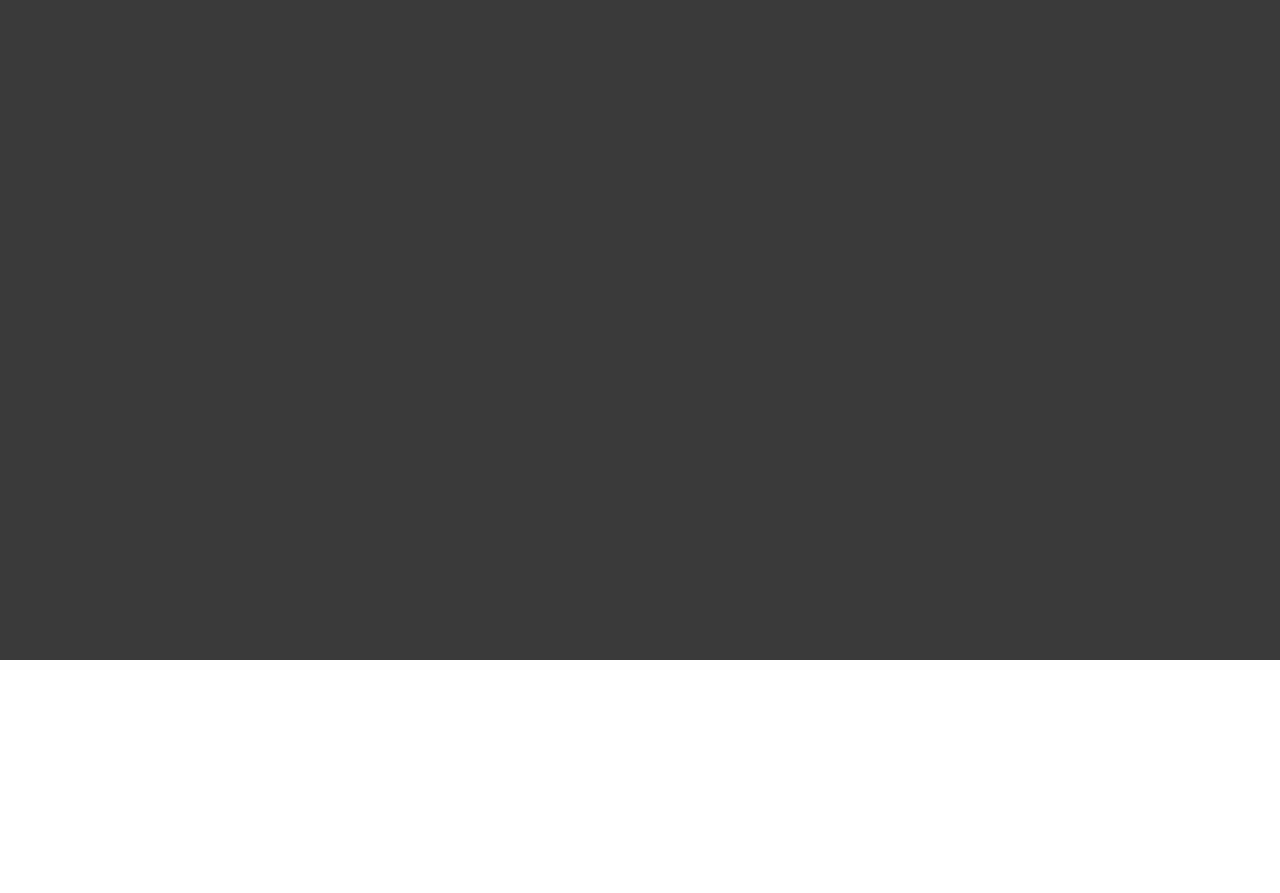
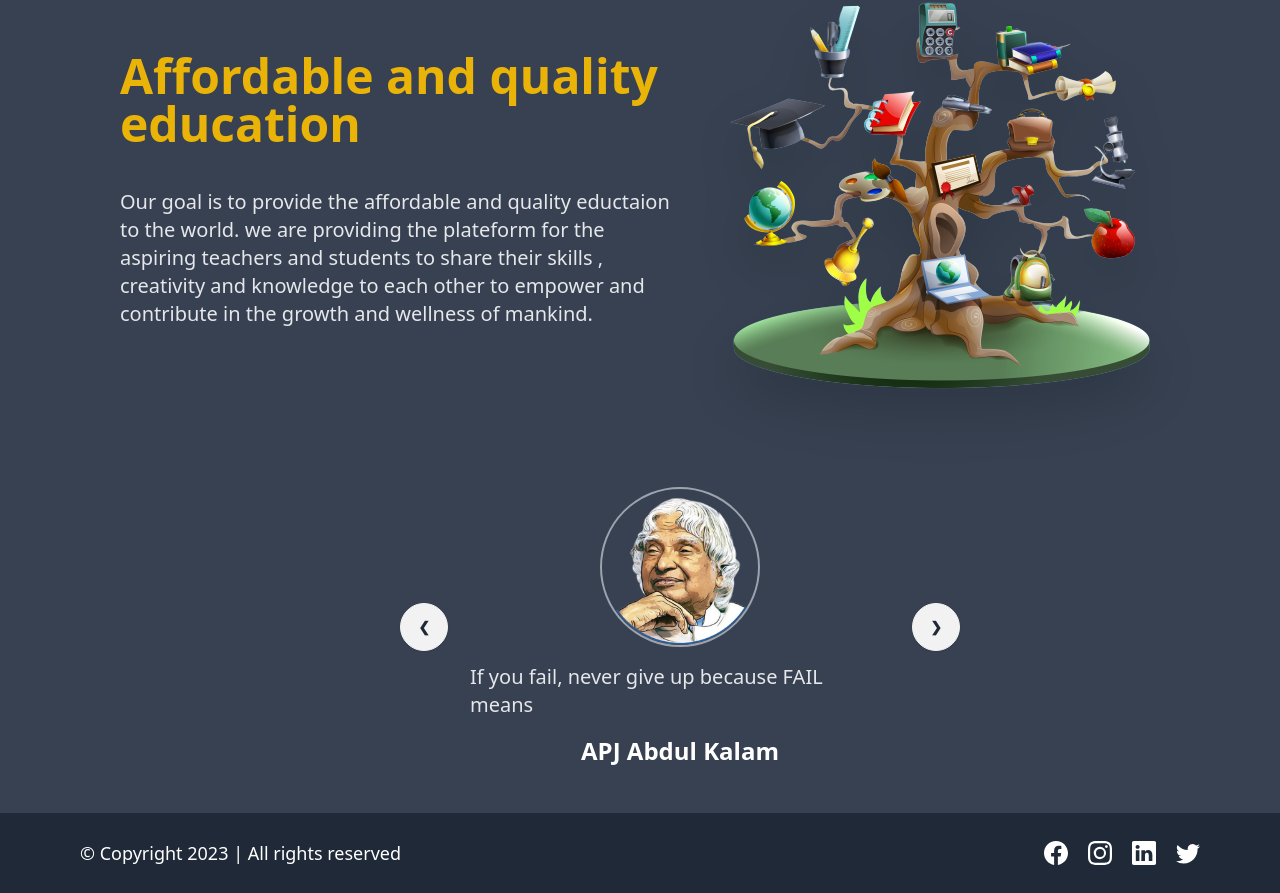
Before and after one commit to vinods029/lms-frontpage, a React (Vite) app: page /about in a window 1280 px wide. Before the commit this address had no page. Shown: the part 140-1033 px from the top of the page. Before the commit the page ends 800 px from the top, so only its background shows below. Built offline with nearby package versions, Linux system fonts and the light colour scheme.

Commit message:
about us page was added

```diff
--- a/src/App.jsx
+++ b/src/App.jsx
@@ -1,21 +1,17 @@
+import "./App.css";
 
-import './App.css'
+import { Route, Routes } from "react-router-dom";
 
-import { Route, Routes } from 'react-router-dom'
-
-import Home from './pages/Home'
-
-
+import Aboutus from "./pages/Aboutus";
+import Home from "./pages/Home";
 
 function App() {
-
-  return(
-
+  return (
     <Routes>
-      <Route path="/" element = {<Home/>}/>
+      <Route path="/" element={<Home />} />
+      <Route path="/about" element={<Aboutus />} />
     </Routes>
-
-  )
+  );
 }
 
-export default App
+export default App;
--- a/src/components/Footer.jsx
+++ b/src/components/Footer.jsx
@@ -1,21 +1,42 @@
-function Footer(){
+import { BsFacebook, BsInstagram, BsLinkedin, BsTwitter } from "react-icons/bs";
 
-    const newDate = new Date()
-    const year = newDate.getFullYear();
-    return(
-        <>
-            <footer className=" relative left-0 h-[10vh] py-5 flex flex-col sm:flex- items-center justify-between sm:px-20 text-white bg-gray-800 ">
-            <section className=" text-lg  ">
-             © Copyright {year} | All rights reserved
-            </section>
-            </footer>
+function Footer() {
+  const newDate = new Date();
+  const year = newDate.getFullYear();
+  return (
+    <footer className="relative left-0 bottom-0 h-[10vh] py-5 flex flex-col sm:flex-row items-center justify-between sm:px-20 text-white bg-gray-800 ">
+      <section className=" text-lg  ">
+        © Copyright {year} | All rights reserved
+      </section>
 
-        </>
-    )
-
+      <section className="flex items-center justify-center gap-5 text-2xl text-white">
+        <a
+          href="#"
+          className=" hover:text-yellow-500 transition-all ease-in-ot duration-300"
+        >
+          <BsFacebook />
+        </a>
+        <a
+          href="#"
+          className=" hover:text-yellow-500 transition-all ease-in-ot duration-300"
+        >
+          <BsInstagram />
+        </a>
+        <a
+          href="#"
+          className=" hover:text-yellow-500 transition-all ease-in-ot duration-300"
+        >
+          <BsLinkedin />
+        </a>
+        <a
+          href="#"
+          className=" hover:text-yellow-500 transition-all ease-in-ot duration-300"
+        >
+          <BsTwitter />
+        </a>
+      </section>
+    </footer>
+  );
 }
 
-
-
-
 export default Footer;
--- a/src/layouts/HomeLayout.jsx
+++ b/src/layouts/HomeLayout.jsx
@@ -1,46 +1,41 @@
-import {AiFillCloseCircle } from 'react-icons/ai'
-import {FiMenu } from 'react-icons/fi'
-import { Link } from 'react-router-dom';
+import { AiFillCloseCircle } from "react-icons/ai";
+import { FiMenu } from "react-icons/fi";
+import { Link } from "react-router-dom";
 
-import Footer from '../components/Footer'
+import Footer from "../components/Footer";
 
-
-
-
-
-
-function HomeLayout({children}){
-
-    function changeWidth(){
-        const drawerSide = document.getElementsByClassName("drawer-side")
-        drawerSide[0].style.width = 'auto';
+function HomeLayout({ children }) {
+  function changeWidth() {
+    const drawerSide = document.getElementsByClassName("drawer-side");
+    drawerSide[0].style.width = "auto";
   }
 
-
-    function hideDrawer(){
-        const element = document.getElementsByClassName('drawer-toggle')
+  function hideDrawer() {
+    const element = document.getElementsByClassName("drawer-toggle");
     element[0].checked = false;
-        const drawerSide = document.getElementsByClassName("drawer-side")
-        drawerSide[0].style.width = '0';
-
-
+    const drawerSide = document.getElementsByClassName("drawer-side");
+    drawerSide[0].style.width = "0";
   }
 
-    return(
+  return (
     <div className=" min-h-[90vh]  ">
       <div className=" drawer  absolute left-0 z-50 w-full">
         <input id="my-drawer" type="checkbox" className="drawer-toggle" />
         <div className="drawer-content">
           <label htmlFor="my-drawer">
-                <FiMenu onClick={changeWidth} size={"32px"} className=" font-bold text-white m-4 "/>
+            <FiMenu
+              onClick={changeWidth}
+              size={"32px"}
+              className=" font-bold text-white m-4 "
+            />
           </label>
         </div>
-        <div className='drawer-side w-0' >
+        <div className="drawer-side w-0">
           <label htmlFor="my-drawer" className="drawer-overlay"></label>
-        <ul className=' menu p-4 w-48 sm:w-80 bg-base-200 text-base-content relative '>
-        <li className=' w-fit absolute right-2 z-50 '>
-            <button onClick={hideDrawer} >
-                <AiFillCloseCircle size={24}/>
+          <ul className=" menu p-4 w-48 sm:w-80 h-[100%] bg-base-200 text-base-content relative ">
+            <li className=" w-fit absolute right-2 z-50 ">
+              <button onClick={hideDrawer}>
+                <AiFillCloseCircle size={24} />
               </button>
             </li>
             <li>
@@ -50,7 +45,7 @@
               <Link to="/about">About us</Link>
             </li>
             <li>
-            <Link to="/contact">Contact us</Link>
+              <Link to="/ontact">Contact us</Link>
             </li>
             <li>
               <Link to="/courses">All Courses</Link>
@@ -58,21 +53,14 @@
             <li>
               <button></button>
             </li>
-
           </ul>
-
         </div>
       </div>
 
       {children}
-       <Footer/>
-
+      <Footer />
     </div>
-
   );
-
-
 }
 
-
 export default HomeLayout;
--- /dev/null
+++ b/src/pages/Aboutus.jsx
@@ -0,0 +1,124 @@
+import aboutMainImage from "../assets/Images/aboutMainImage.png";
+import apj from "../assets/Images/apj.png";
+import billGates from "../assets/Images/billGates.png";
+import nelsonMandela from "../assets/Images/nelsonMandela.png";
+import steveJobs from "../assets/Images/steveJobs.png";
+import HomeLayout from "../layouts/HomeLayout";
+
+function Aboutus() {
+  return (
+    <HomeLayout>
+      <div className=" bg-gray-700 flex flex-col text-white pl-20 pt-20">
+        <div className=" flex   flex-row items-center gap-5 mx-10 ">
+          <section className=" w-1/2 space-y-10 ">
+            <h1 className=" text-5xl text-yellow-500 font-semibold ">
+              Affordable and quality education
+            </h1>
+            <p className=" text-xl text-gray-200 ">
+              Our goal is to provide the affordable and quality eductaion to the
+              world. we are providing the plateform for the aspiring teachers
+              and students to share their skills , creativity and knowledge to
+              each other to empower and contribute in the growth and wellness of
+              mankind.
+            </p>
+          </section>
+          <div className=" w-1/2 ">
+            <img
+              src={aboutMainImage}
+              className=" drop-shadow-2xl "
+              alt="about main page"
+              id="test1"
+            />
+          </div>
+        </div>
+
+        <div className="carousel w-1/2 my-10 mx-auto ">
+          <div id="slide1" className="carousel-item relative w-full">
+            <div className=" flex flex-col items-center justify-center gap-4 px-[15%]">
+              <img
+                src={apj}
+                className="w-40 rounded-full border-2 border-gray-400 "
+              />
+              <p className="text-xl text-gray-200">
+                If you fail, never give up because FAIL means{" "}
+              </p>
+              <h3 className="text-2xl font-semibold ">APJ Abdul Kalam</h3>
+              <div className="absolute flex justify-between transform -translate-y-1/2 left-5 right-5 top-1/2">
+                <a href="#slide4" className="btn btn-circle">
+                  ❮
+                </a>
+                <a href="#slide2" className="btn btn-circle">
+                  ❯
+                </a>
+              </div>
+            </div>
+          </div>
+          <div id="slide2" className="carousel-item relative w-full">
+            <div className=" flex flex-col items-center justify-center gap-4 px-[15%]">
+              <img
+                src={steveJobs}
+                className="w-40 rounded-full border-2 border-gray-400 "
+              />
+              <p className="text-xl text-gray-200">
+                Innovation distinguishes between a leader and a follower.{" "}
+              </p>
+              <h3 className="text-2xl font-semibold ">Steve Jobs</h3>
+              <div className="absolute flex justify-between transform -translate-y-1/2 left-5 right-5 top-1/2">
+                <a href="#slide1" className="btn btn-circle">
+                  ❮
+                </a>
+                <a href="#slide3" className="btn btn-circle">
+                  ❯
+                </a>
+              </div>
+            </div>
+          </div>
+          <div id="slide3" className="carousel-item relative w-full">
+            <div className=" flex flex-col items-center justify-center gap-4 px-[15%]">
+              <img
+                src={billGates}
+                className="w-40 rounded-full border-2 border-gray-400 "
+              />
+              <p className="text-xl text-gray-200">
+                The belief that the world is getting worse, that we can't solve
+                extreme poverty and disease, isn't just mistaken{" "}
+              </p>
+              <h3 className="text-2xl font-semibold ">Bill Gates</h3>
+              <div className="absolute flex justify-between transform -translate-y-1/2 left-5 right-5 top-1/2">
+                <a href="#slide2" className="btn btn-circle">
+                  ❮
+                </a>
+                <a href="#slide4" className="btn btn-circle">
+                  ❯
+                </a>
+              </div>
+            </div>
+          </div>
+          <div id="slide4" className="carousel-item relative w-full">
+            <div className=" flex flex-col items-center justify-center gap-4 px-[15%]">
+              <img
+                src={nelsonMandela}
+                className="w-40 rounded-full border-2 border-gray-400 "
+              />
+              <p className="text-xl text-gray-200">
+                Education is the most powerful weapon which you can use to
+                change the world.
+              </p>
+              <h3 className="text-2xl font-semibold ">Nelson Mandela</h3>
+              <div className="absolute flex justify-between transform -translate-y-1/2 left-5 right-5 top-1/2">
+                <a href="#slide3" className="btn btn-circle">
+                  ❮
+                </a>
+                <a href="#slide1" className="btn btn-circle">
+                  ❯
+                </a>
+              </div>
+            </div>
+          </div>
+        </div>
+      </div>
+    </HomeLayout>
+  );
+}
+
+export default Aboutus;
```
Also changed, not shown: src/pages/Home.jsx (+14 -14 lines). Lines whose indentation alone changed are shown as unchanged.
